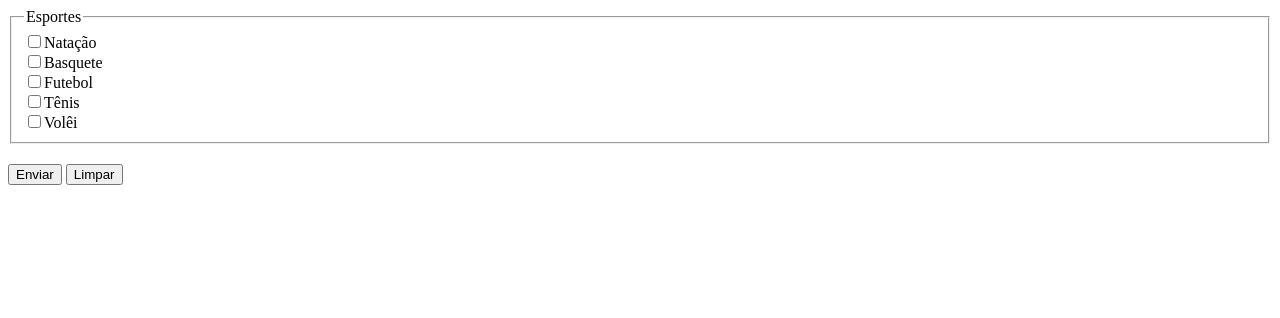
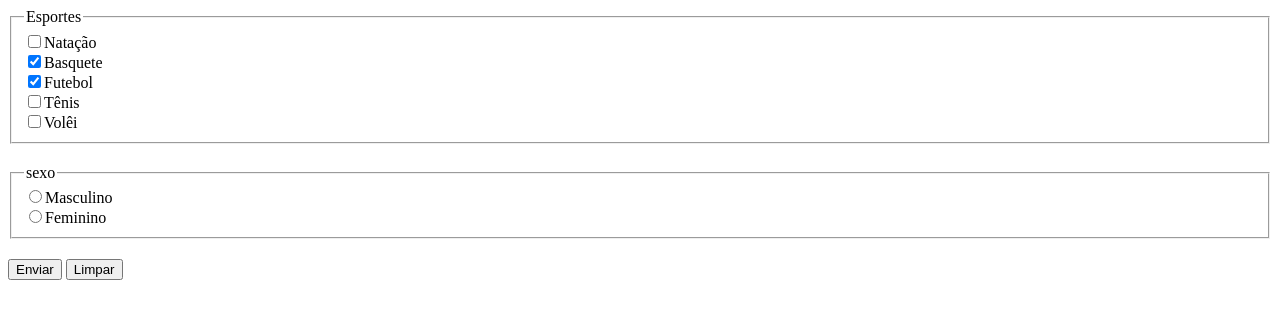
Before and after one commit to guilherme-benedett/html, a plain HTML site: page ex36 - formularios/formulario5.html in a window 1280 px wide. Drawn offline with Linux system fonts and the light colour scheme.

Commit message:
atualização

```diff
--- a/ex36 - formularios/formulario5.html
+++ b/ex36 - formularios/formulario5.html
@@ -12,21 +12,33 @@
     }
 </style>
 <body>
+    <form action="formulario.js" autocomplete="on" method="post">
         <fieldset>
             <legend>Esportes</legend>
-        <form action="cadastro.js" autocomplete="on"></form>
             <div>
-            <input type="checkbox" name="natação" id="inatação"><label for="inatação">Natação</label><br>
-            <input type="checkbox" name="basquete" id="ibasquete"><label for="ibasquete">Basquete</label><br>
-            <input type="checkbox" name="futebol" id="ifutebol"><label for="ifutebol">Futebol</label><br>
+                <input type="checkbox" name="natação" id="inatação" ><label for="inatação">Natação</label><br>
+                <input type="checkbox" name="basquete" id="ibasquete" checked><label for="ibasquete">Basquete</label><br>
+                <input type="checkbox" name="futebol" id="ifutebol" checked><label for="ifutebol">Futebol</label><br>
                 <input type="checkbox" name="tenis" id="itenis"><label for="itenis">Tênis</label><br>
                 <input type="checkbox" name="volei" id="ivolei"><label for="ivolei">Volêi</label>
             </div>
+        </fieldset>
+        <fieldset>
+            <legend>sexo</legend>
+            <input type="radio" name="sexo" id="imasculino" value="M"><label for="imasculino">Masculino</label><br>
+            <input type="radio" name="sexo" id="ifeminino" value="F"><label for="ifeminino">Feminino</label>
         </fieldset>
         <div>
             <input type="submit" value="Enviar">
             <input type="reset" value="Limpar">
         </div>
+    </form>
+
+    <!--
+        esses sao outros modelos de input
+        cuidado que o name dos dois input radio precisam ter o name igual
+        o label sempre precisar ficar depois do input nesses casos para renderizar o quadrado do vezinho ficar antes
+    -->
 
 </body>
 </html>
```
Also changed, not shown: ex36 - formularios/formulario3.html (+1 -1 lines), ex36 - formularios/formulario4.html (+3 -1 lines). Lines whose indentation alone changed are shown as unchanged.
